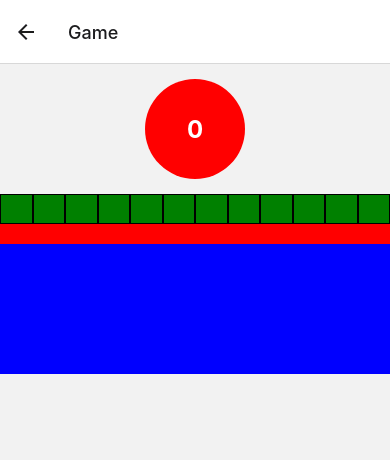
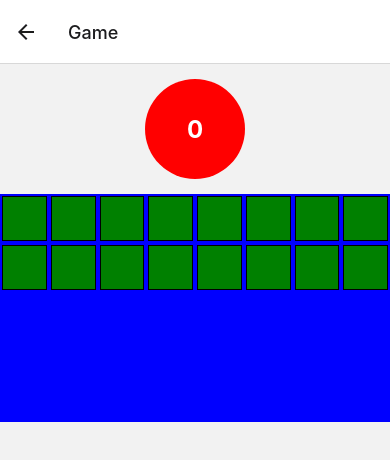
Before and after one commit to uzanenis/Puzzle-Word-Game-rn, a React Native app: screen /Game in a window 390 px wide. Shown: the top 460 px of the page. Built offline with nearby package versions, Linux system fonts and the light colour scheme.

Commit message:
grid style

```diff
--- a/components/Grid.js
+++ b/components/Grid.js
@@ -1,5 +1,6 @@
 import { View, Text, StyleSheet } from "react-native";
 import React from "react";
+import { useState } from "react";
 
 export default function Grid() {
   return (
@@ -9,6 +10,13 @@ export default function Grid() {
         <View style={styles.cell}></View>
         <View style={styles.cell}></View>
         <View style={styles.cell}></View>
+        <View style={styles.cell}></View>
+        <View style={styles.cell}></View>
+        <View style={styles.cell}></View>
+        <View style={styles.cell}></View>
+      </View>
+
+      <View style={styles.row}>
         <View style={styles.cell}></View>
         <View style={styles.cell}></View>
         <View style={styles.cell}></View>
@@ -30,17 +38,17 @@ const styles = StyleSheet.create({
   },
 
   row: {
-    backgroundColor: "red",
     flexDirection: "row",
     alignSelf: "stretch",
-    height: 50,
   },
 
   cell: {
     backgroundColor: "green",
     flex: 1,
-    height: 30,
+    aspectRatio: 1,
     borderWidth: 1,
     borderColor: "black",
+    margin: 2,
+    //maxWidth: 50,
   },
 });
```
